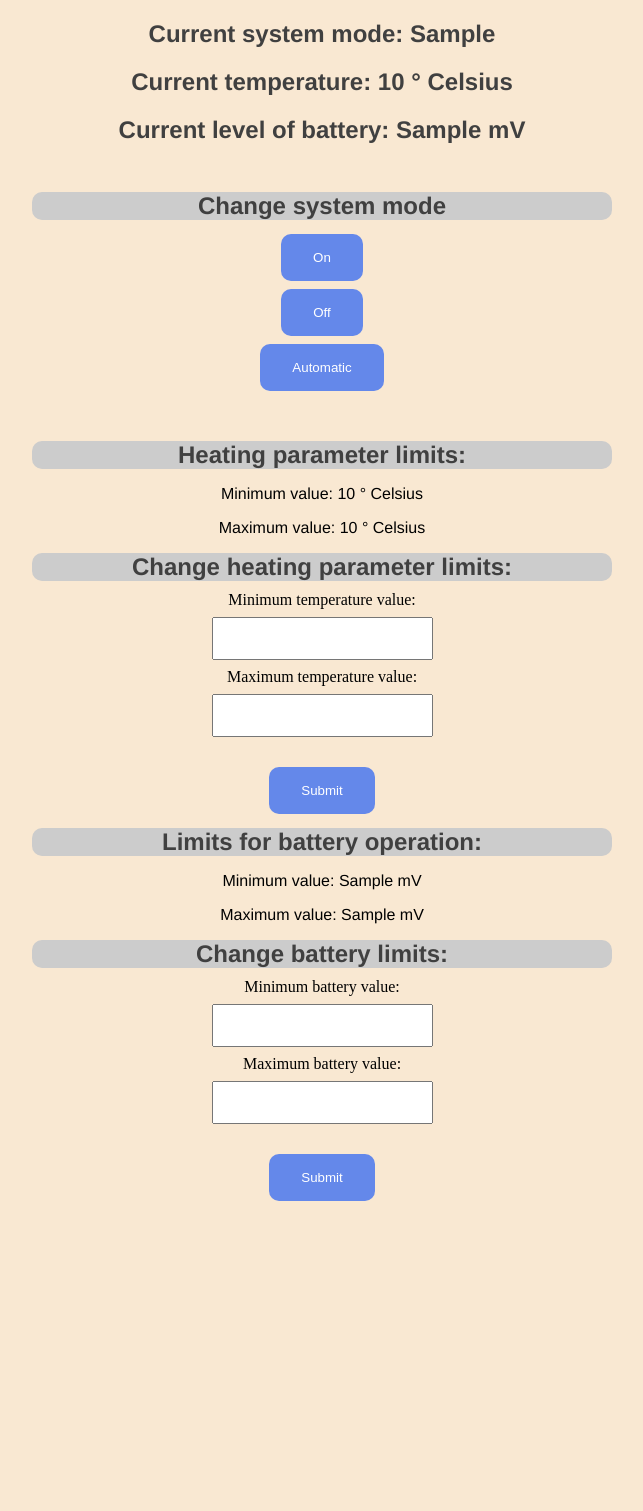
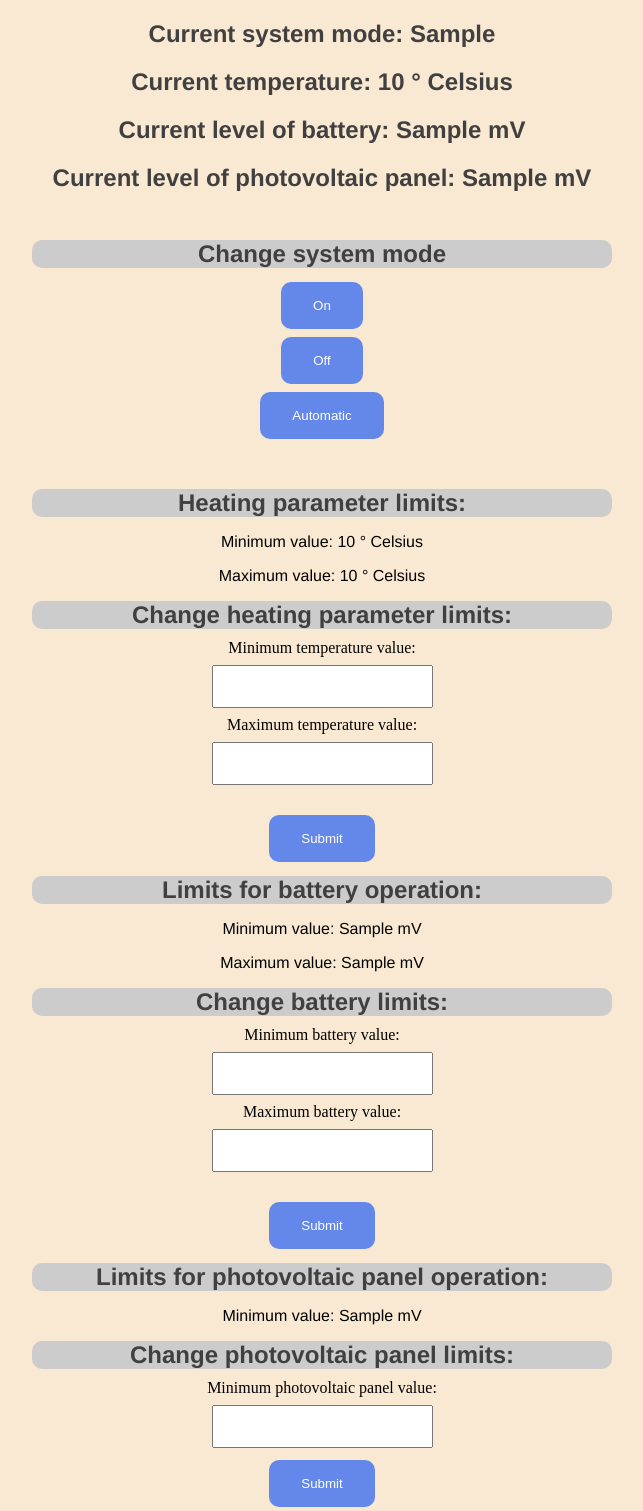
Before and after one commit to luranna/bir-project, a FastAPI app: template templates/main_page.html in a window 1280 px wide. Shown: the part 88-1599 px from the top of the page, without its empty margins (318-961 px from the left). Before the commit the page ends 1289 px from the top, so only its background shows below. Run offline with FastAPI, Linux system fonts and the light colour scheme; the template is opened without the code that fills it: most values are stand-ins (such as "Sample title", 1, 10 or a date in 2020); parts of the project's set-up code (start-up, migrations or seed data) failed here and were passed over.

Commit message:
photovoltaic panel integration

```diff
--- a/main.py
+++ b/main.py
@@ -16,6 +16,7 @@ import uvicorn
 class SystemData(BaseModel):
     temperature: float
     battery: float
+    panel: float
 
 
 app = FastAPI()
@@ -32,12 +33,13 @@ app.currentBatteryValue=-1;
 app.minBatteryValue = 0;
 app.maxBatteryValue = 1000;
 app.systemMode="Off";
-
+app.currentPanelValue=-1;
+app.minPanelValue=0;
 
 @app.get("/", include_in_schema=False, response_class=HTMLResponse)
 async def home(request: Request, access_token: str = Cookie(None)):
     if access_token is not None:
-        data={"minTempValue": app.minTempValue,  "maxTempValue":app.maxTempValue, "currentTempValue":app.currentTempValue, "currentBatteryValue":app.currentBatteryValue, "minBatteryValue": app.minBatteryValue,  "maxBatteryValue":app.maxBatteryValue, "systemMode":app.systemMode}
+        data={"minTempValue": app.minTempValue,  "maxTempValue":app.maxTempValue, "currentTempValue":app.currentTempValue, "currentBatteryValue":app.currentBatteryValue, "minBatteryValue": app.minBatteryValue,  "maxBatteryValue":app.maxBatteryValue, "systemMode":app.systemMode, "minPanelValue": app.minPanelValue, "currentPanelValue":app.currentPanelValue}
         return templates.TemplateResponse("main_page.html", {"request": request,"data": data})
     else:
         redirect_url = request.url_for('login')
@@ -45,7 +47,7 @@ async def home(request: Request, access_token: str = Cookie(None)):
 
 @app.get("/login/", include_in_schema=False, response_class=HTMLResponse)
 async def home(request: Request):
-    data={"minTempValue": app.minTempValue,  "maxTempValue":app.maxTempValue, "currentTempValue":app.currentTempValue, "currentBatteryValue":app.currentBatteryValue, "minBatteryValue": app.minBatteryValue,  "maxBatteryValue":app.maxBatteryValue, "systemMode":app.systemMode}
+    data={"minTempValue": app.minTempValue,  "maxTempValue":app.maxTempValue, "currentTempValue":app.currentTempValue, "currentBatteryValue":app.currentBatteryValue, "minBatteryValue": app.minBatteryValue,  "maxBatteryValue":app.maxBatteryValue, "systemMode":app.systemMode, "minPanelValue": app.minPanelValue, "currentPanelValue":app.currentPanelValue}
     return templates.TemplateResponse("logon_page.html", {"request": request,"data": data})
 
 @app.post("/login/")
@@ -101,7 +103,8 @@ async def receive_data(request: Request, tempData: SystemData, access_token: str
     if access_token is not None:
         app.currentTempValue=round(tempData.temperature,2)
         app.currentBatteryValue=tempData.battery
-        data={"minTempValue": app.minTempValue,  "maxTempValue":app.maxTempValue, "currentTempValue":app.currentTempValue, "currentBatteryValue":app.currentBatteryValue, "minBatteryValue": app.minBatteryValue,  "maxBatteryValue":app.maxBatteryValue, "systemMode":app.systemMode}
+        app.currentPanelValue=tempData.panel
+        data={"minTempValue": app.minTempValue,  "maxTempValue":app.maxTempValue, "currentTempValue":app.currentTempValue, "currentBatteryValue":app.currentBatteryValue, "minBatteryValue": app.minBatteryValue,  "maxBatteryValue":app.maxBatteryValue, "systemMode":app.systemMode, "minPanelValue": app.minPanelValue, "currentPanelValue":app.currentPanelValue}
         return data
     else:
         redirect_url = request.url_for('login')
@@ -112,7 +115,7 @@ async def update_system_mode(request: Request, access_token: str = Cookie(None))
     if access_token is not None:
         redirect_url = request.url_for('home')
         app.systemMode="On"
-        data={"minTempValue": app.minTempValue,  "maxTempValue":app.maxTempValue, "currentTempValue":app.currentTempValue, "currentBatteryValue":app.currentBatteryValue, "minBatteryValue": app.minBatteryValue,  "maxBatteryValue":app.maxBatteryValue, "systemMode":app.systemMode}
+        data={"minTempValue": app.minTempValue,  "maxTempValue":app.maxTempValue, "currentTempValue":app.currentTempValue, "currentBatteryValue":app.currentBatteryValue, "minBatteryValue": app.minBatteryValue,  "maxBatteryValue":app.maxBatteryValue, "systemMode":app.systemMode, "minPanelValue": app.minPanelValue, "currentPanelValue":app.currentPanelValue}
         return RedirectResponse(redirect_url, status_code=status.HTTP_303_SEE_OTHER)
     else:
         redirect_url = request.url_for('login')
@@ -123,7 +126,7 @@ async def update_system_mode(request: Request, access_token: str = Cookie(None))
     if access_token is not None:
         redirect_url = request.url_for('home')
         app.systemMode="Off"
-        data={"minTempValue": app.minTempValue,  "maxTempValue":app.maxTempValue, "currentTempValue":app.currentTempValue, "currentBatteryValue":app.currentBatteryValue, "minBatteryValue": app.minBatteryValue,  "maxBatteryValue":app.maxBatteryValue, "systemMode":app.systemMode}
+        data={"minTempValue": app.minTempValue,  "maxTempValue":app.maxTempValue, "currentTempValue":app.currentTempValue, "currentBatteryValue":app.currentBatteryValue, "minBatteryValue": app.minBatteryValue,  "maxBatteryValue":app.maxBatteryValue, "systemMode":app.systemMode, "minPanelValue": app.minPanelValue, "currentPanelValue":app.currentPanelValue}
         return RedirectResponse(redirect_url, status_code=status.HTTP_303_SEE_OTHER)
     else:
         redirect_url = request.url_for('login')
@@ -134,7 +137,7 @@ async def update_system_mode(request: Request, access_token: str = Cookie(None))
     if access_token is not None:
         redirect_url = request.url_for('home')
         set_system_mode()
-        data={"minTempValue": app.minTempValue,  "maxTempValue":app.maxTempValue, "currentTempValue":app.currentTempValue, "currentBatteryValue":app.currentBatteryValue, "minBatteryValue": app.minBatteryValue,  "maxBatteryValue":app.maxBatteryValue, "systemMode":app.systemMode}
+        data={"minTempValue": app.minTempValue,  "maxTempValue":app.maxTempValue, "currentTempValue":app.currentTempValue, "currentBatteryValue":app.currentBatteryValue, "minBatteryValue": app.minBatteryValue,  "maxBatteryValue":app.maxBatteryValue, "systemMode":app.systemMode, "minPanelValue": app.minPanelValue, "currentPanelValue":app.currentPanelValue}
         return RedirectResponse(redirect_url, status_code=status.HTTP_303_SEE_OTHER)
     else:
         redirect_url = request.url_for('login')
@@ -153,6 +156,15 @@ async def get_temp_limits(request: Request, access_token: str = Cookie(None)):
 async def get_battery_limits(request: Request, access_token: str = Cookie(None)):
     if access_token is not None:
         data={"minBatteryValue": app.minBatteryValue,  "maxBatteryValue":app.maxBatteryValue}
+        return data
+    else:
+        redirect_url = request.url_for('login')
+        return RedirectResponse(redirect_url, status_code=status.HTTP_302_FOUND)
+
+@app.get("/panel_parameters")
+async def get_panel_limits(request: Request, access_token: str = Cookie(None)):
+    if access_token is not None:
+        data={"minPanelValue": app.minPanelValue}
         return data
     else:
         redirect_url = request.url_for('login')
@@ -232,8 +244,23 @@ async def update_battery_limits(request: Request, minBattery = Form(None), maxBa
         redirect_url = request.url_for('login')
         return RedirectResponse(redirect_url, status_code=status.HTTP_302_FOUND)
 
+@app.post("/update-panel-limits")
+async def update_panel_limits(request: Request, minPanel = Form(None), access_token: str = Cookie(None)):
+    if access_token is not None:
+        redirect_url = request.url_for('home')
+        if (minPanel is None or not is_number(minPanel)):
+            return RedirectResponse(redirect_url, status_code=status.HTTP_303_SEE_OTHER)
+        minPanel=float(minPanel)
+        app.minPanelValue=round(minPanel,2)
+        set_system_mode()
+        data={"minPanelValue": app.minPanelValue, "systemMode":app.systemMode}
+        return RedirectResponse(redirect_url, status_code=status.HTTP_303_SEE_OTHER)
+    else:
+        redirect_url = request.url_for('login')
+        return RedirectResponse(redirect_url, status_code=status.HTTP_302_FOUND)
+
 def set_system_mode():
-    if((app.currentTempValue < app.maxTempValue) and  (app.currentBatteryValue <app.maxBatteryValue) and (app.currentBatteryValue > app.minBatteryValue)):
+    if((app.currentTempValue < app.maxTempValue) and  (app.currentBatteryValue <app.maxBatteryValue) and (app.currentBatteryValue > app.minBatteryValue) and (app.currentPanelValue > app.minPanelValue)):
        app.systemMode="Automatic (On)"
     else:
         app.systemMode="Automatic (Off)"
--- a/templates/main_page.html
+++ b/templates/main_page.html
@@ -30,6 +30,7 @@
   <h2>Current system mode: {{data.systemMode}}</h2>
   <h2>Current temperature: {{data.currentTempValue}} &deg Celsius</h2>
   <h2>Current level of battery: {{data.currentBatteryValue}} mV</h2>
+  <h2>Current level of photovoltaic panel: {{data.currentPanelValue}} mV</h2>
   <br>
 
   <h3> Change system mode </h3>
@@ -79,6 +80,20 @@
         <input type="submit" value="Submit">
         </center>
     </form>
+
+    <h3> Limits for photovoltaic panel operation: </h3>
+    <p>
+      <p> Minimum value: {{data.minPanelValue}} mV</p>
+
+    </p>
+      <h3>Change photovoltaic panel limits:</h3>
+      <form method="post" action="/update-panel-limits">
+          <center>
+          <label for="minTemp">Minimum photovoltaic panel value:</label><br>
+          <input type="text" id="minPanel" name="minPanel"><br>
+          <input type="submit" value="Submit">
+          </center>
+      </form>
 </p>
 </body>
 </html>
```
